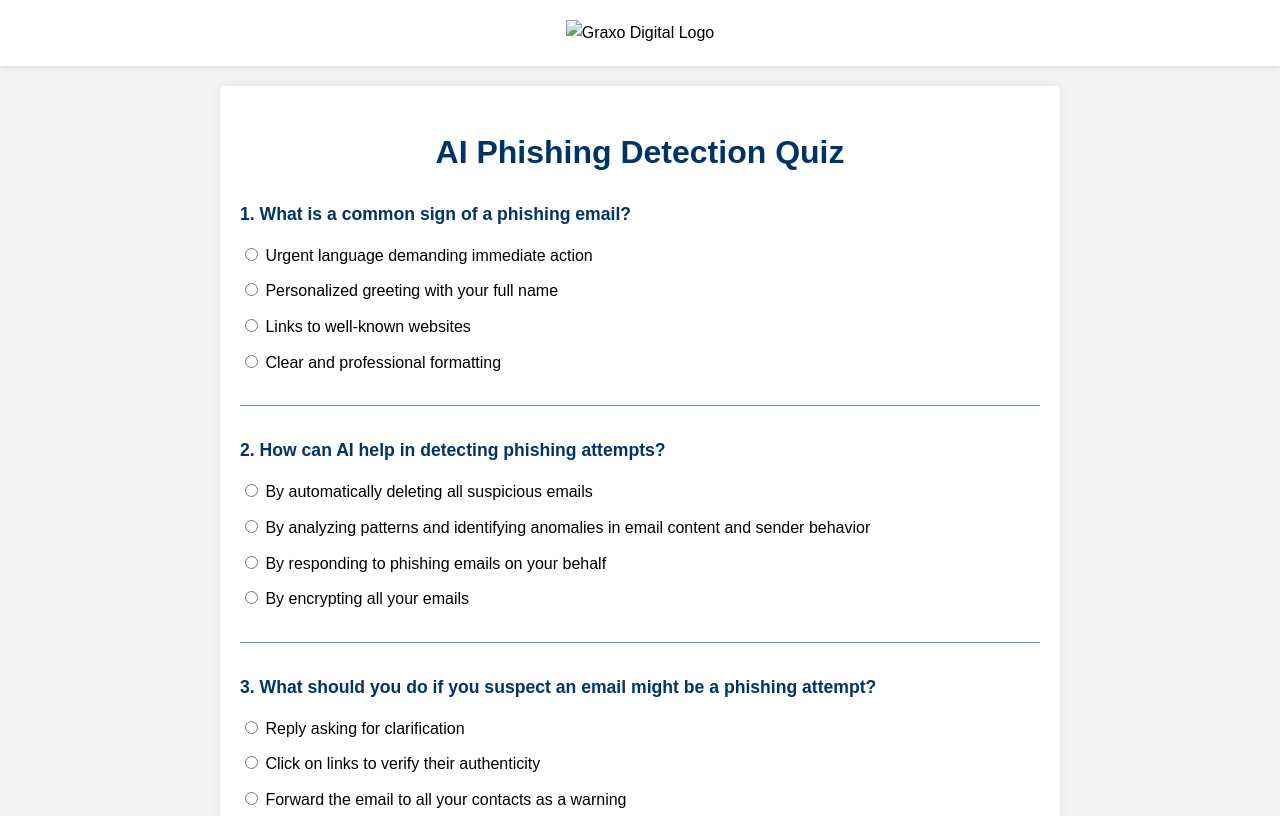
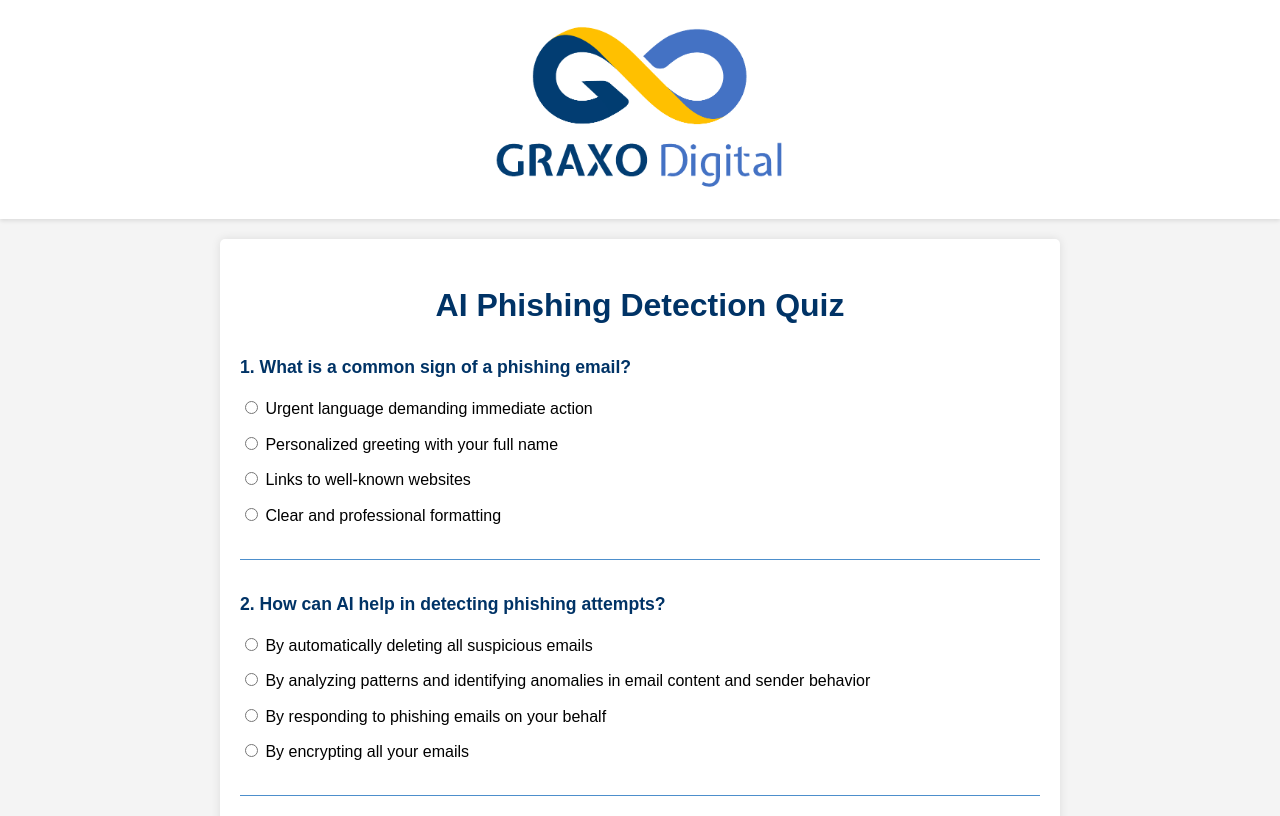
Before and after one commit to GRAXO-Digital/AI-Phishing-Detection-Quiz, a plain HTML site: page index.html in a window 1280 px wide. Shown: the top 816 px of the page. Drawn offline with Linux system fonts and the light colour scheme.

Commit message:
index.html

```diff
--- a/index.html
+++ b/index.html
@@ -96,7 +96,7 @@
 </head>
 <body>
     <header>
-        <img src="graxo-digital_logo_.png" alt="Graxo Digital Logo">
+        <img src="graxo-digital-logo.png" alt="Graxo Digital Logo">
     </header>
     <div class="quiz-container">
         <h1>AI Phishing Detection Quiz</h1>
```
